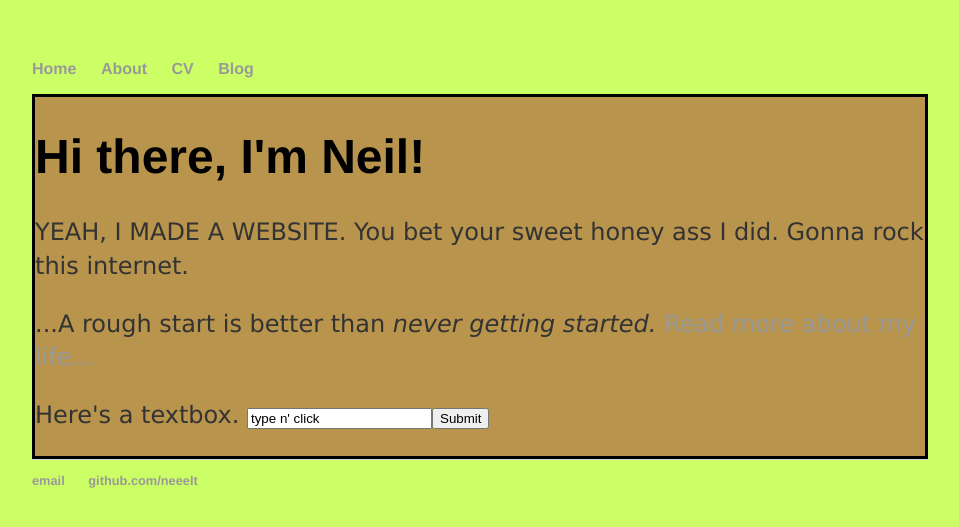
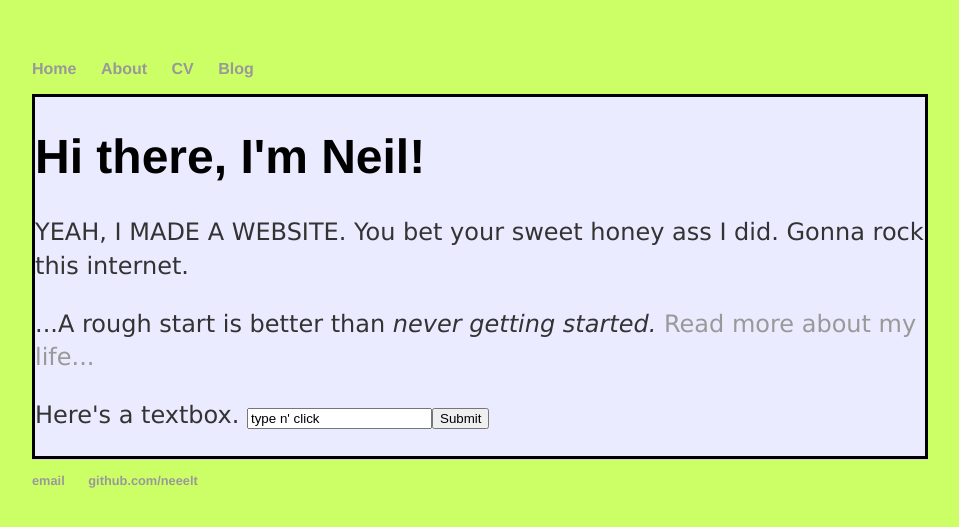
Before and after one commit to neeelt/neeelt.github.io, a Jekyll site: the page built from index.html, in a window 1280 px wide. Shown: the top 527 px of the page, without its empty margins (160-1119 px from the left). Built offline with Jekyll 4.4.1, drawn with Linux system fonts in a browser that asks for light colours; nearby versions of some CDN libraries.

Commit message:
Update main.css

```diff
--- a/css/main.css
+++ b/css/main.css
@@ -47,10 +47,10 @@ background-color: #CCFF66;
 }
 
 .blurb{
-background-color: #B8944D;
+background-color: #EBEBFF;
 border-style: solid;
 border-width: 3px;
-padding:6px, 15px;
+padding:15px, 15px;
 font-family:'Lucida Sans Unicode', 'Lucida Grande', 'Sans-Serif';
 }
 
```
